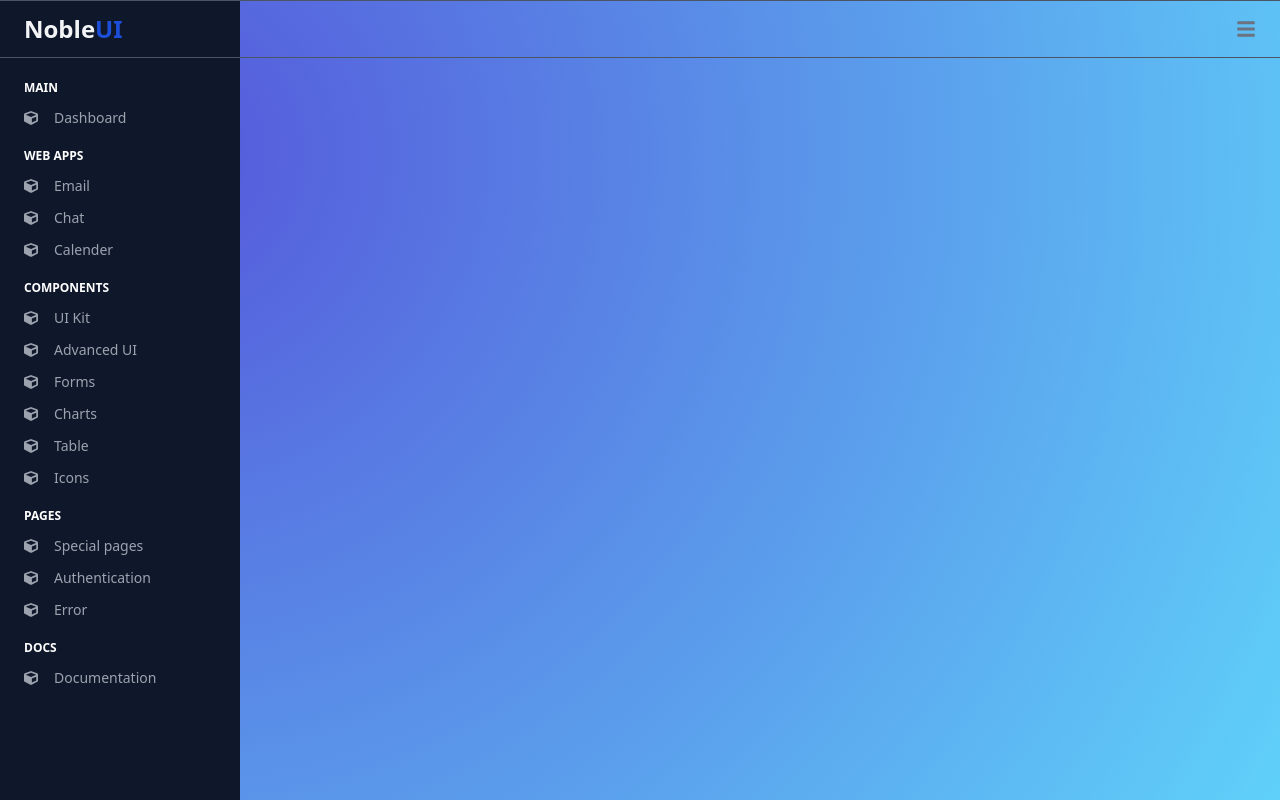
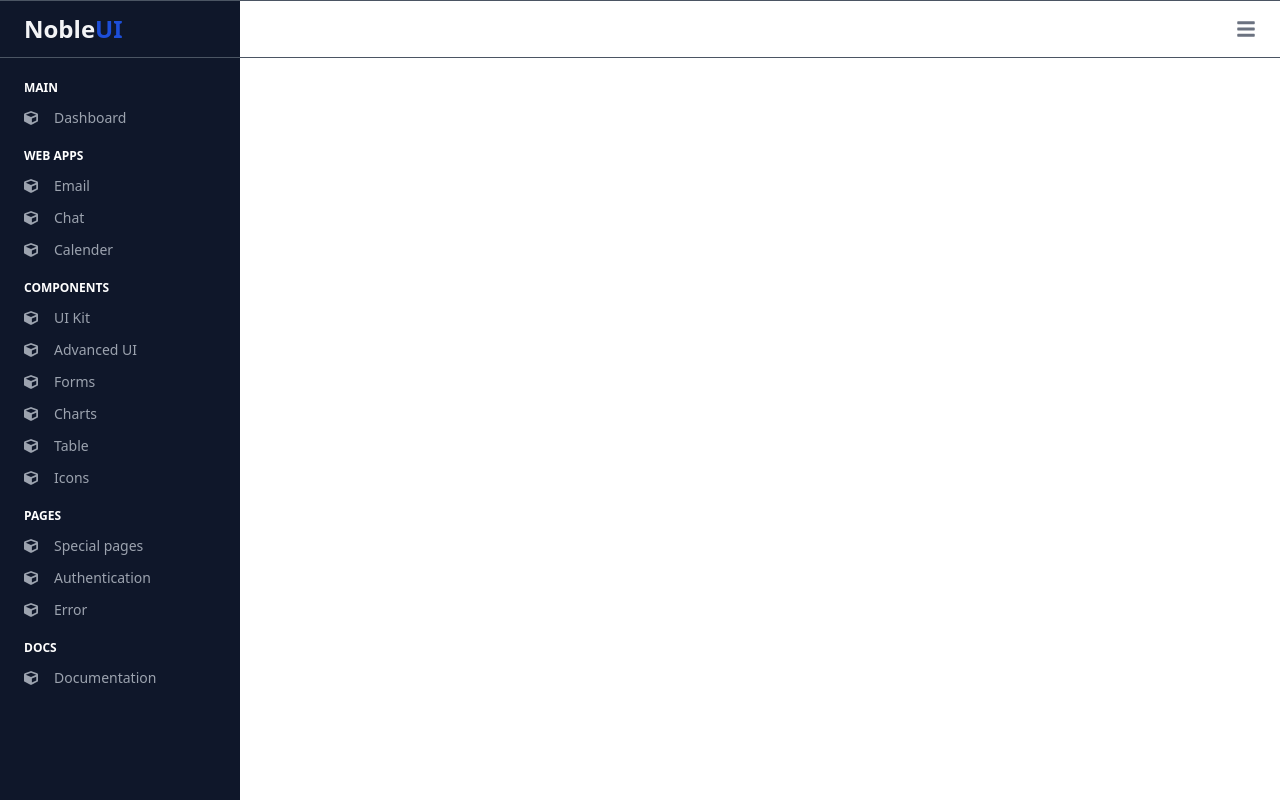
Before and after one commit to numan-iftikhar/NobleUI-dashboard-react, a React (Vite) app: page / in a window 1280 px wide. Built offline with nearby package versions, Linux system fonts and the light colour scheme.

Commit message:
fix issue with LoginForm css applying to entireApp

```diff
--- a/src/pages/login-form/LoginForm.css
+++ b/src/pages/login-form/LoginForm.css
@@ -1,5 +1,9 @@
-body {
-  background-image: radial-gradient( circle farthest-corner at 12.3% 19.3%,  rgba(85,88,218,1) 0%, rgba(95,209,249,1) 100.2% );
+.LoginForm {
+  background-image: radial-gradient(
+    circle farthest-corner at 12.3% 19.3%,
+    rgba(85, 88, 218, 1) 0%,
+    rgba(95, 209, 249, 1) 100.2%
+  );
   display: flex;
   min-height: 100vh;
   justify-content: center;
@@ -7,7 +11,7 @@
 }
 
 .form-container {
-    width: 360px;
+  width: 360px;
   background-color: white;
   margin: auto;
   box-shadow: 0 0 20px 0 rgba(0, 0, 0, 0.2), 0 5px 5px 0 rgba(0, 0, 0, 0.24);
@@ -29,17 +33,6 @@
   font-family: "Roboto", sans-serif;
 }
 
-/* span {
-  font-family: "Roboto", sans-serif;
-  font-size: 14px;
-  color: red;
-  margin-bottom: 15px;
-} */
-
-input {
-  background: #f2f2f2;
-}
-
 .error {
   border-style: solid;
   border: 2px solid #ffa4a4;
--- a/src/pages/login-form/LoginForm.jsx
+++ b/src/pages/login-form/LoginForm.jsx
@@ -73,7 +73,7 @@
   };
 
   return (
-    <>
+    <div className="LoginForm">
       {/* success alert */}
       <div className="successAlert">
         {isPassMatch && submitted && valid && (
@@ -185,7 +185,7 @@
           Register
         </button>
       </form>
-    </>
+    </div>
   );
 };
 
```
